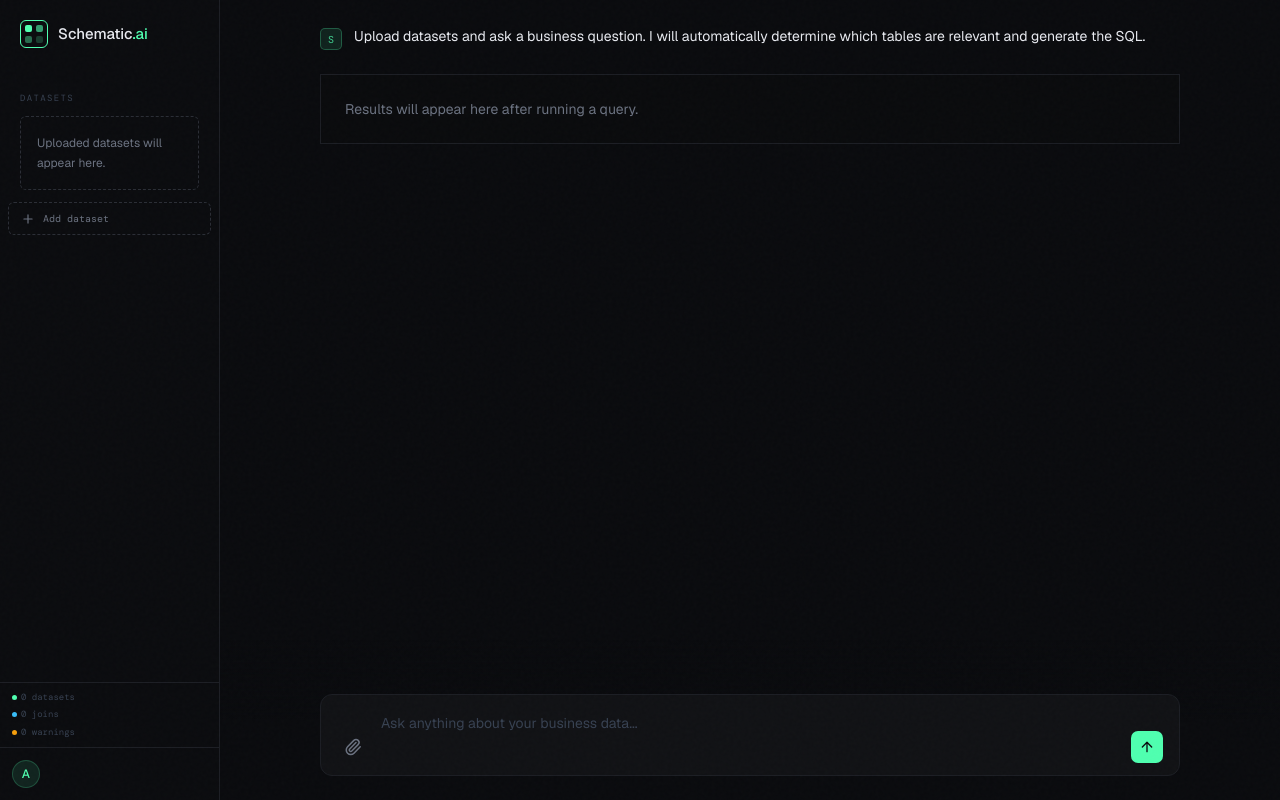
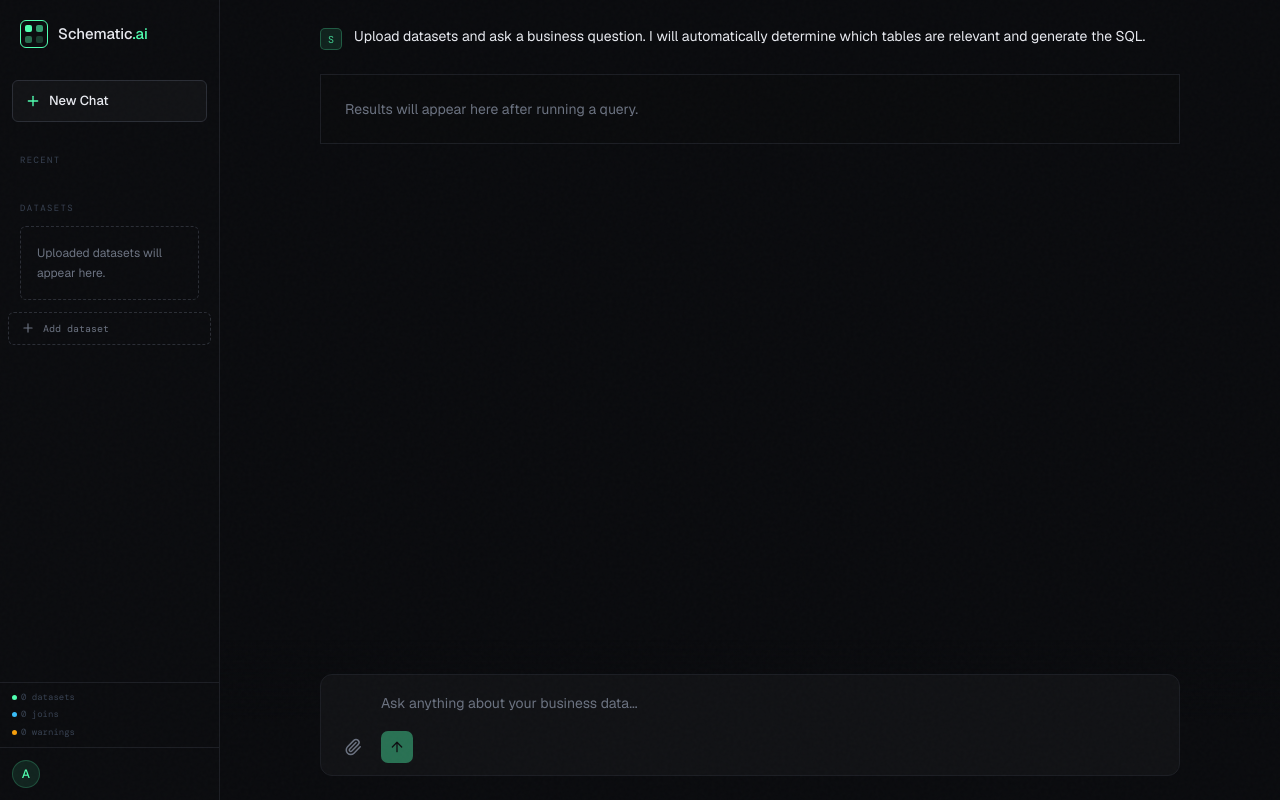
Before and after one commit to Ishaan-Gill/Schematic-AI, a Next.js app: page / in a window 1280 px wide. Built offline with nearby package versions, Linux system fonts and the light colour scheme; a web font is replaced by a local one.

Commit message:
refactor: centralize app logic in page.tsx and polish chat input UX

```diff
--- a/app/page.tsx
+++ b/app/page.tsx
@@ -1,10 +1,32 @@
 "use client"
-import { useState } from "react"
+import { useEffect, useEffectEvent, useRef, useState } from "react"
 import FileUpload from "@/components/ui/FileUpload"
 import Sidebar from "@/components/ui/Sidebar"
 import ChatPanel from "@/components/ui/ChatPanel"
-import { relationshipsMemory } from "@/lib/ai/relationshipsMap"
+import { getRelationshipsMemory, relationshipsMemory } from "@/lib/ai/relationshipsMap"
+import { generateSQL } from "@/lib/sql/generateSQL"
+import { runQuery } from "@/lib/sql/runQuery"
+import { handleFile } from "@/lib/upload/uploadDataset"
+import React from "react"
 
+type Message = {
+  id: string
+  role: "user" | "assistant"
+  query: string
+  generatedSQL?: string
+  queryResult?: Record<string, unknown>[]
+  timestamp: string
+}
+
+type SchemaMap = Record<string, unknown[]>
+
+export type Session = {
+  id: string
+  title: string
+  messages: Message[]
+}
+
+const PAGE_SIZE = 100
 export default function Home() {
   const [tables, setTables] = useState<string[]>([])
   const [query, setQuery] = useState("")
@@ -14,6 +36,137 @@ export default function Home() {
   const [queryResult, setQueryResult] = useState<Record<string, unknown>[]>([])
   const [page, setPage] = useState(0)
   const [hasMore, setHasMore] = useState(false)
+  const [sessions, setSessions] = useState<Session[]>([])
+  const [activeSessionId, setActiveSessionId] = useState<string | null>(null)
+  const [schemas, setSchemas] = useState<SchemaMap>({})
+  const [lastSQL, setLastSQL] = useState("")
+  const uploadControllerRef = useRef<AbortController | null>(null)
+  const queryControllerRef = useRef<AbortController | null>(null)
+  const generateControllerRef = useRef<AbortController | null>(null)
+  const fixAttemptsRef = useRef(0)
+  const isMountedRef = useRef(true)
+
+  const startController = (ref: React.MutableRefObject<AbortController | null>) => {
+    ref.current?.abort()
+    const controller = new AbortController()
+    ref.current = controller
+    return controller
+  }
+  const isControllerActive = (controller: AbortController) =>
+    isMountedRef.current && !controller.signal.aborted
+
+  const executeQuery = async (overrideQuery?: string) => {
+    const controller = startController(queryControllerRef)
+    fixAttemptsRef.current = 0
+
+    await runQuery({
+      generatedSQL: generatedSQL.trim(),
+      query,
+      schemas,
+      setError,
+      setGeneratedSQL,
+      setQueryResult,
+      relationships: getRelationshipsMemory(),
+      page,
+      PAGE_SIZE,
+      signal: controller.signal,
+      guard: () => isControllerActive(controller),
+      setHasMore,
+      fixAttemptsRef,
+    }, overrideQuery)
+  }
+
+  const runQueryForPagination = useEffectEvent(async (overrideQuery?: string) => {
+    await executeQuery(overrideQuery)
+  })
+
+  useEffect(() => {
+    const uploadController = uploadControllerRef
+    const queryController = queryControllerRef
+    const generateController = generateControllerRef
+
+    return () => {
+      isMountedRef.current = false
+      uploadController.current?.abort()
+      queryController.current?.abort()
+      generateController.current?.abort()
+    }
+  }, [])
+
+  useEffect(() => {
+    if (!generatedSQL) return
+    void runQueryForPagination(generatedSQL)
+  }, [generatedSQL, page])
+
+
+  const handleNewChat = () => {
+    const newSession: Session = {
+      id: crypto.randomUUID(),
+      title: "New Chat",
+      messages: [],
+    }
+    setSessions(prev => [newSession, ...prev])
+    setActiveSessionId(newSession.id)
+  }
+
+  const handleSendMessage = async (query: string) => {
+    const userMessage: Message = {
+      id: crypto.randomUUID(),
+      role: "user",
+      query,
+      timestamp: new Date().toISOString()
+    }
+    setSessions(prev =>
+      prev.map(session =>
+        session.id === activeSessionId
+          ? {
+            ...session,
+            messages: [...session.messages, userMessage],
+          }
+          : session
+      )
+    )
+    const controller = startController(generateControllerRef)
+    queryControllerRef.current?.abort()
+    setGeneratedSQL("")
+    setQueryResult([])
+    setHasMore(false)
+    setPage(0)
+    await generateSQL({
+      query,
+      schemas,
+      generatedSQL,
+      lastSQL,
+      setError,
+      setLoading,
+      setGeneratedSQL,
+      setLastSQL,
+      signal: controller.signal,
+      guard: () => isControllerActive(controller)
+    })
+  }
+
+  const handleFileChange = async (e: React.ChangeEvent<HTMLInputElement>) => {
+    const controller = startController(uploadControllerRef)
+    queryControllerRef.current?.abort()
+    generateControllerRef.current?.abort()
+
+    setGeneratedSQL("")
+    setLastSQL("")
+    setQueryResult([])
+    setPage(0)
+    setHasMore(false)
+
+    await handleFile(e, {
+      setTables,
+      setError,
+      setQuery,
+      setGeneratedSQL,
+      setSchemas,
+      signal: controller.signal,
+      guard: () => isControllerActive(controller)
+    })
+  }
 
   return (
     <div className="relative flex min-h-screen flex-col overflow-hidden bg-[#030405] text-zinc-100 md:h-screen md:flex-row">
@@ -23,6 +176,10 @@ export default function Home() {
       <Sidebar
         tables={tables}
         relationships={relationshipsMemory}
+        sessions={sessions}
+        activeSessionId={activeSessionId}
+        setActiveSessionId={setActiveSessionId}
+        handleNewChat={handleNewChat}
       />
 
       <div className="relative flex min-h-0 flex-1 flex-col md:ml-[220px] md:overflow-y-auto">
@@ -40,19 +197,13 @@ export default function Home() {
         />
 
         <FileUpload
-          setTables={setTables}
           query={query}
           setQuery={setQuery}
           error={error}
           setError={setError}
-          generatedSQL={generatedSQL}
-          setGeneratedSQL={setGeneratedSQL}
           loading={loading}
-          setLoading={setLoading}
-          setQueryResult={setQueryResult}
-          page={page}
-          setPage={setPage}
-          setHasMore={setHasMore}
+          onSend={handleSendMessage}
+          onFileChange={handleFileChange}
         />
       </div>
     </div>
--- a/components/ui/FileUpload.tsx
+++ b/components/ui/FileUpload.tsx
@@ -1,128 +1,41 @@
 "use client"
 
-import React, { useEffect, useEffectEvent, useRef, useState } from "react"
+import React, { useEffect, useRef } from "react"
 
-import { runQuery } from "@/lib/sql/runQuery"
-import { generateSQL } from "@/lib/sql/generateSQL"
-import { handleFile } from "@/lib/upload/uploadDataset"
-import { getRelationshipsMemory } from "@/lib/ai/relationshipsMap"
 import { motion } from "framer-motion"
 import { ArrowUp, Paperclip, Sparkles } from "lucide-react"
 
 export default function FileUpload({
-    setTables,
     query,
     setQuery,
     error,
     setError,
-    generatedSQL,
-    setGeneratedSQL,
     loading,
-    setLoading,
-    setQueryResult,
-    page,
-    setPage,
-    setHasMore
+    onSend,
+    onFileChange,
 }: {
-    setTables: React.Dispatch<React.SetStateAction<string[]>>
     query: string
     setQuery: React.Dispatch<React.SetStateAction<string>>
     error: string | null
     setError: (val: string | null) => void
-    generatedSQL: string
-    setGeneratedSQL: React.Dispatch<React.SetStateAction<string>>
     loading: boolean
-    setLoading: React.Dispatch<React.SetStateAction<boolean>>
-    setQueryResult: React.Dispatch<React.SetStateAction<Record<string, unknown>[]>>
-    page: number
-    setPage: React.Dispatch<React.SetStateAction<number>>
-    setHasMore: React.Dispatch<React.SetStateAction<boolean>>
+    onSend: (query: string) => Promise<void>
+    onFileChange: (e: React.ChangeEvent<HTMLInputElement>) => Promise<void>
 }) {
-    const [schemas, setSchemas] = useState<Record<string, Record<string, unknown>[]>>({})
-    const [lastSQL, setLastSQL] = useState("")
-    const PAGE_SIZE = 100
-    const isMountedRef = useRef(true)
-    const schemaControllerRef = useRef<AbortController | null>(null)
-    const queryControllerRef = useRef<AbortController | null>(null)
-    const uploadControllerRef = useRef<AbortController | null>(null)
-    const generateControllerRef = useRef<AbortController | null>(null)
-
-    const isControllerActive = (controller: AbortController) =>
-        isMountedRef.current && !controller.signal.aborted
-
-    const startController = (ref: React.MutableRefObject<AbortController | null>) => {
-        ref.current?.abort()
-        const controller = new AbortController()
-        ref.current = controller
-        return controller
+    const textareaRef = useRef<HTMLTextAreaElement>(null)
+    const MAX_HEIGHT = 120
+    const resize = () => {
+        const el = textareaRef.current
+        if (!el) return
+        el.style.height = "0px"
+        const newHeight = Math.min(el.scrollHeight, MAX_HEIGHT)
+        el.style.height = `${newHeight}px`
+        el.style.overflowY =
+            el.scrollHeight > MAX_HEIGHT ? "auto" : "hidden"
     }
-    const fixAttemptsRef = useRef(0)
-
-    const executeQuery = async (overrideQuery?: string) => {
-        const controller = startController(queryControllerRef)
-        fixAttemptsRef.current = 0
-
-        await runQuery({
-            generatedSQL: generatedSQL?.trim() || "",
-            query,
-            schemas,
-            setError,
-            setGeneratedSQL,
-            setQueryResult,
-            relationships: getRelationshipsMemory(),
-            page,
-            PAGE_SIZE,
-            signal: controller.signal,
-            guard: () => isControllerActive(controller),
-            setHasMore,
-            fixAttemptsRef
-        }, overrideQuery)
-    }
-
-    const runQueryForPagination = useEffectEvent(async (overrideQuery?: string) => {
-        await executeQuery(overrideQuery)
-    })
-
-    // useEffects:
     useEffect(() => {
-        const schemaControllers = schemaControllerRef
-        const queryControllers = queryControllerRef
-        const uploadControllers = uploadControllerRef
-        const generateControllers = generateControllerRef
-
-        return () => {
-            isMountedRef.current = false
-            schemaControllers.current?.abort()
-            queryControllers.current?.abort()
-            uploadControllers.current?.abort()
-            generateControllers.current?.abort()
-        }
-    }, [])
-
-    useEffect(() => {
-        if (!generatedSQL) return
-        void runQueryForPagination(generatedSQL)
-    }, [generatedSQL, page])
-
-    // Function for uploading file:
-    const handleFileChange = async (e: React.ChangeEvent<HTMLInputElement>) => {
-        const controller = startController(uploadControllerRef)
-
-        setGeneratedSQL("")
-        setLastSQL("")
-        setQueryResult([])
-        setPage(0)
-
-        await handleFile(e, {
-            setTables,
-            setError,
-            setQuery,
-            setGeneratedSQL,
-            setSchemas,
-            signal: controller.signal,
-            guard: () => isControllerActive(controller)
-        })
-    }
+        resize()
+    }, [query])
 
     return (
         <div className="fixed bottom-0 left-0 right-0 z-20 px-6 pb-6 pt-10 md:left-[220px]">
@@ -140,46 +53,67 @@ export default function FileUpload({
                             type="file"
                             multiple
                             accept=".csv,.xlsx"
-                            onChange={handleFileChange}
+                            onChange={onFileChange}
                             className="sr-only"
                         />
                     </label>
-
+                    <form
+                        onSubmit={(e) => {
+                            e.preventDefault()
+                            void onSend(query)
+                        }}
+                        className="flex w-full flex-col"
+                    >
                         <textarea
+                            ref={textareaRef}
                             value={query}
+                            placeholder="Ask anything about your business data..."
+                            rows={1}
                             onChange={(e) => {
                                 setQuery(e.target.value)
+                                resize()
                                 if (error) setError(null)
                             }}
-                        placeholder="Ask anything about your business data..."
-                        className="min-h-6 max-h-[120px] flex-1 resize-none border-0 bg-transparent py-1 font-sans text-[14px] leading-6 text-[#e8eaf0] placeholder:text-[#374151] focus:outline-none"
+                            onKeyDown={(e) => {
+                                if (e.key === "Enter" && !e.shiftKey) {
+                                    e.preventDefault()
+
+                                    if (!query.trim() || loading) return
+
+                                    void onSend(query)
+                                }
+                            }}
+                            className="
+                                 w-full
+                                min-h-[24px]
+                                max-h-[120px]
+                                overflow-y-auto
+                                resize-none
+                                border-0
+                                bg-transparent
+                                py-1
+                                text-[14px]
+                                leading-6
+                                text-[#e8eaf0]
+                                placeholder:text-[#6b7280]
+                                focus:outline-none
+                            "
                         />
-
+                        <div className="mt-3 flex items-center justify-between">
                             <motion.button
-                        type="button"
-                        onClick={() => {
-                            const controller = startController(generateControllerRef)
-                            setPage(0)
-                            return void generateSQL({
-                                query,
-                                schemas,
-                                generatedSQL,
-                                lastSQL,
-                                setError,
-                                setLoading,
-                                setGeneratedSQL,
-                                setLastSQL,
-                                signal: controller.signal,
-                                guard: () => isControllerActive(controller)
-                            })
-                        }}
-                        disabled={loading}
+                                type="submit"
+                                disabled={loading || !query.trim()}
                                 whileHover={{ scale: 1.05 }}
                                 whileTap={{ scale: 0.96 }}
-                        className="flex h-8 w-8 shrink-0 items-center justify-center rounded-[7px] bg-[#4fffb0] text-[#0a0b0e] transition-all duration-150 hover:bg-[#3de89f] disabled:cursor-not-allowed disabled:opacity-40"
+                                className="flex h-8 w-8 items-center justify-center rounded-[7px] bg-[#4fffb0] text-[#0a0b0e] disabled:opacity-40"
                             >
-                        {loading ? <Sparkles className="size-4 animate-pulse" aria-hidden="true" /> : <ArrowUp className="size-4" aria-hidden="true" />}
+                                {loading
+                                    ? <Sparkles className="size-4 animate-pulse" />
+                                    : <ArrowUp className="size-4" />
+                                }
                             </motion.button>
+                        </div>
+                    </form>
                 </motion.div>
             </div>
         </div>
--- a/components/ui/Sidebar.tsx
+++ b/components/ui/Sidebar.tsx
@@ -10,15 +10,24 @@ import { cn } from "@/lib/utils"
 
 import { datasetMemory } from "@/lib/upload/metadata/datasetMemory"
 import { Relationship } from "@/lib/ai/relationships"
+import { Session } from "@/app/page"
 
 type SidebarProps = {
   tables: string[]
   relationships: Relationship[]
+  sessions: Session[]
+  activeSessionId: string | null
+  setActiveSessionId: React.Dispatch<React.SetStateAction<string | null>>
+  handleNewChat: () => void
 }
 
 export default function Sidebar({
   tables,
-  relationships
+  relationships,
+  sessions,
+  activeSessionId,
+  setActiveSessionId,
+  handleNewChat
 }: SidebarProps) {
 
   const warningsCount = Object.values(datasetMemory).reduce(
@@ -52,7 +61,64 @@ export default function Sidebar({
         </span>
       </motion.div>
 
-      {/* Section Label */}
+      {/* New Chat Button */}
+      <motion.div
+        className="px-3 pt-3"
+        initial={{ opacity: 0, y: 8 }}
+        animate={{ opacity: 1, y: 0 }}
+        transition={{ delay: 0.05 }}
+      >
+        <button
+          onClick={handleNewChat}
+          className={cn(
+            "flex w-full items-center gap-2 rounded-lg",
+            "border border-[#2a2d35]",
+            "bg-[#111215]",
+            "px-3 py-2.5",
+            "font-sans text-[13px] font-medium text-[#e8eaf0]",
+            "transition-all duration-200",
+            "hover:border-[#4fffb0]",
+            "hover:bg-[#15171c]"
+          )}
+        >
+          <Plus className="h-4 w-4 text-[#4fffb0]" />
+          <span>New Chat</span>
+        </button>
+      </motion.div>
+
+      {/* Recents Label */}
+      <motion.div
+        className="px-5 pt-6 pb-2"
+        initial={{ opacity: 0, y: 8 }}
+        animate={{ opacity: 1, y: 0 }}
+        transition={{ delay: 0.08 }}
+      >
+        <span className="section-label">Recent</span>
+      </motion.div>
+
+      {/* Recents List */}
+      <div className="space-y-1 px-2">
+        {sessions.map(session => (
+          <button
+            key={session.id}
+            onClick={() => setActiveSessionId(session.id)}
+            className={cn(
+              "flex w-full rounded-lg px-3 py-2",
+              "text-left text-[13px]",
+              "transition-colors",
+              activeSessionId === session.id
+                ? "bg-[#1b1d22] text-white"
+                : "text-[#b6bcc8] hover:bg-[#111215]"
+            )}
+          >
+            <span className="truncate">
+              {session.title}
+            </span>
+          </button>
+        ))}
+      </div>
+
+      {/* Datasets Label */}
       <motion.div
         className="px-5 pt-4"
         initial={{ opacity: 0, y: 8 }}
```
Lines whose indentation alone changed are shown as unchanged.
